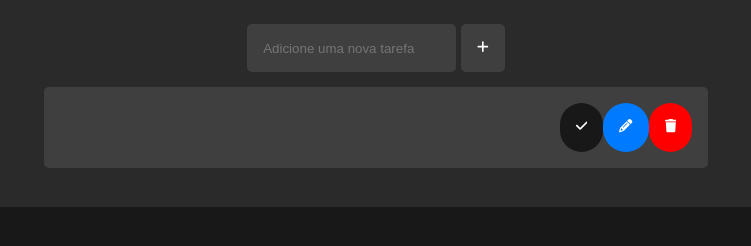
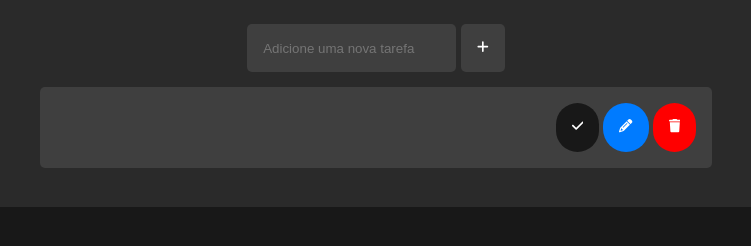
Before and after one commit to caiquenaimi/task-list, a plain HTML site: page index.html in a window 1280 px wide. Both pictures are taken after a click on the button 747 px from the left and 48 px from the top of the page. Shown: the full height of the page, 264-1015 px from the left. Drawn offline with Linux system fonts and the light colour scheme.

Commit message:
fix space around buttons

```diff
--- a/assets/css/styles.index.css
+++ b/assets/css/styles.index.css
@@ -67,6 +67,10 @@ svg {
     background-color: red;
 }
 
+.buttons {
+    justify-content: space-between;
+}
+
 .task p {
     width: 500px;
 }
--- a/assets/js/script.index.js
+++ b/assets/js/script.index.js
@@ -43,10 +43,11 @@ class Task {
 
     getNewTask(title) {
         document.getElementById('result').innerHTML += `<div class="task"><p>${title}</p>
-        <button id="verify" onclick="verify()"><svg xmlns="http://www.w3.org/2000/svg" height="1em" viewBox="0 0 448 512"><!--! Font Awesome Free 6.4.2 by @fontawesome - https://fontawesome.com License - https://fontawesome.com/license (Commercial License) Copyright 2023 Fonticons, Inc. --><style>svg{fill:#ffffff}</style><path d="M438.6 105.4c12.5 12.5 12.5 32.8 0 45.3l-256 256c-12.5 12.5-32.8 12.5-45.3 0l-128-128c-12.5-12.5-12.5-32.8 0-45.3s32.8-12.5 45.3 0L160 338.7 393.4 105.4c12.5-12.5 32.8-12.5 45.3 0z"/></svg></button>
+        <div class = "buttons">
+        <button id="verify" onclick="verifyTask()"><svg xmlns="http://www.w3.org/2000/svg" height="1em" viewBox="0 0 448 512"><!--! Font Awesome Free 6.4.2 by @fontawesome - https://fontawesome.com License - https://fontawesome.com/license (Commercial License) Copyright 2023 Fonticons, Inc. --><style>svg{fill:#ffffff}</style><path d="M438.6 105.4c12.5 12.5 12.5 32.8 0 45.3l-256 256c-12.5 12.5-32.8 12.5-45.3 0l-128-128c-12.5-12.5-12.5-32.8 0-45.3s32.8-12.5 45.3 0L160 338.7 393.4 105.4c12.5-12.5 32.8-12.5 45.3 0z"/></svg></button>
         <button id = "edit"><svg xmlns="http://www.w3.org/2000/svg" height="1em" viewBox="0 0 512 512"><!--! Font Awesome Free 6.4.2 by @fontawesome - https://fontawesome.com License - https://fontawesome.com/license (Commercial License) Copyright 2023 Fonticons, Inc. --><style>svg{fill:#ffffff}</style><path d="M410.3 231l11.3-11.3-33.9-33.9-62.1-62.1L291.7 89.8l-11.3 11.3-22.6 22.6L58.6 322.9c-10.4 10.4-18 23.3-22.2 37.4L1 480.7c-2.5 8.4-.2 17.5 6.1 23.7s15.3 8.5 23.7 6.1l120.3-35.4c14.1-4.2 27-11.8 37.4-22.2L387.7 253.7 410.3 231zM160 399.4l-9.1 22.7c-4 3.1-8.5 5.4-13.3 6.9L59.4 452l23-78.1c1.4-4.9 3.8-9.4 6.9-13.3l22.7-9.1v32c0 8.8 7.2 16 16 16h32zM362.7 18.7L348.3 33.2 325.7 55.8 314.3 67.1l33.9 33.9 62.1 62.1 33.9 33.9 11.3-11.3 22.6-22.6 14.5-14.5c25-25 25-65.5 0-90.5L453.3 18.7c-25-25-65.5-25-90.5 0zm-47.4 168l-144 144c-6.2 6.2-16.4 6.2-22.6 0s-6.2-16.4 0-22.6l144-144c6.2-6.2 16.4-6.2 22.6 0s6.2 16.4 0 22.6z"/></svg></button>
-        <button id = "remove" onclick="trash(${i})"><svg xmlns="http://www.w3.org/2000/svg" height="1em" viewBox="0 0 448 512"><!--! Font Awesome Free 6.4.2 by @fontawesome - https://fontawesome.com License - https://fontawesome.com/license (Commercial License) Copyright 2023 Fonticons, Inc. --><style>svg{fill:#ffffff}</style><path d="M135.2 17.7L128 32H32C14.3 32 0 46.3 0 64S14.3 96 32 96H416c17.7 0 32-14.3 32-32s-14.3-32-32-32H320l-7.2-14.3C307.4 6.8 296.3 0 284.2 0H163.8c-12.1 0-23.2 6.8-28.6 17.7zM416 128H32L53.2 467c1.6 25.3 22.6 45 47.9 45H346.9c25.3 0 46.3-19.7 47.9-45L416 128z"/></svg>
-        </button>
+        <button id = "remove" onclick="trash(${i})"><svg xmlns="http://www.w3.org/2000/svg" height="1em" viewBox="0 0 448 512"><!--! Font Awesome Free 6.4.2 by @fontawesome - https://fontawesome.com License - https://fontawesome.com/license (Commercial License) Copyright 2023 Fonticons, Inc. --><style>svg{fill:#ffffff}</style><path d="M135.2 17.7L128 32H32C14.3 32 0 46.3 0 64S14.3 96 32 96H416c17.7 0 32-14.3 32-32s-14.3-32-32-32H320l-7.2-14.3C307.4 6.8 296.3 0 284.2 0H163.8c-12.1 0-23.2 6.8-28.6 17.7zM416 128H32L53.2 467c1.6 25.3 22.6 45 47.9 45H346.9c25.3 0 46.3-19.7 47.9-45L416 128z"/></svg></button>
+        </div>
         </div>`;
         i++;
     }
@@ -58,7 +59,7 @@ function addTask() {
     task.getNewTask(inp.value);
 }
 
-function verify() {
+function verifyTask() {
     if (verificed == false) {
         document.getElementById('verify').style.backgroundColor = 'green';
         verificed = true;
```
